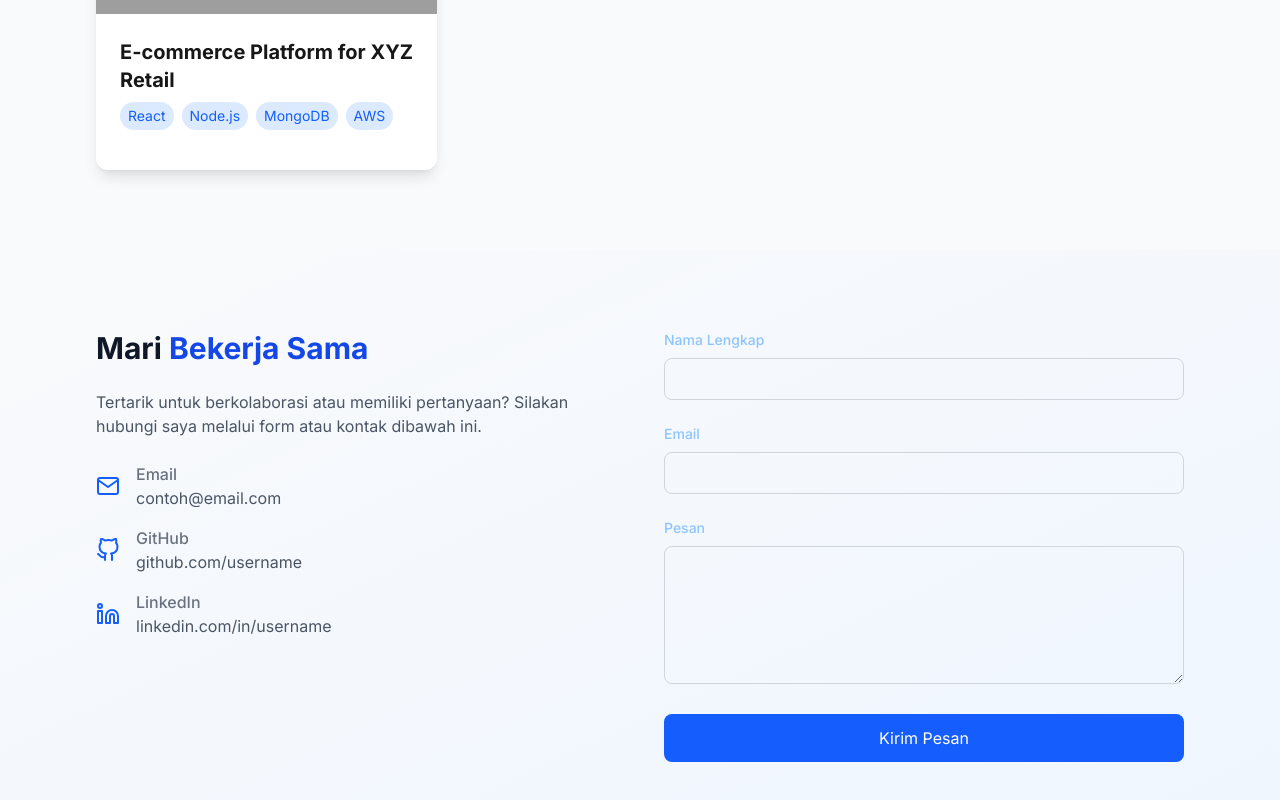
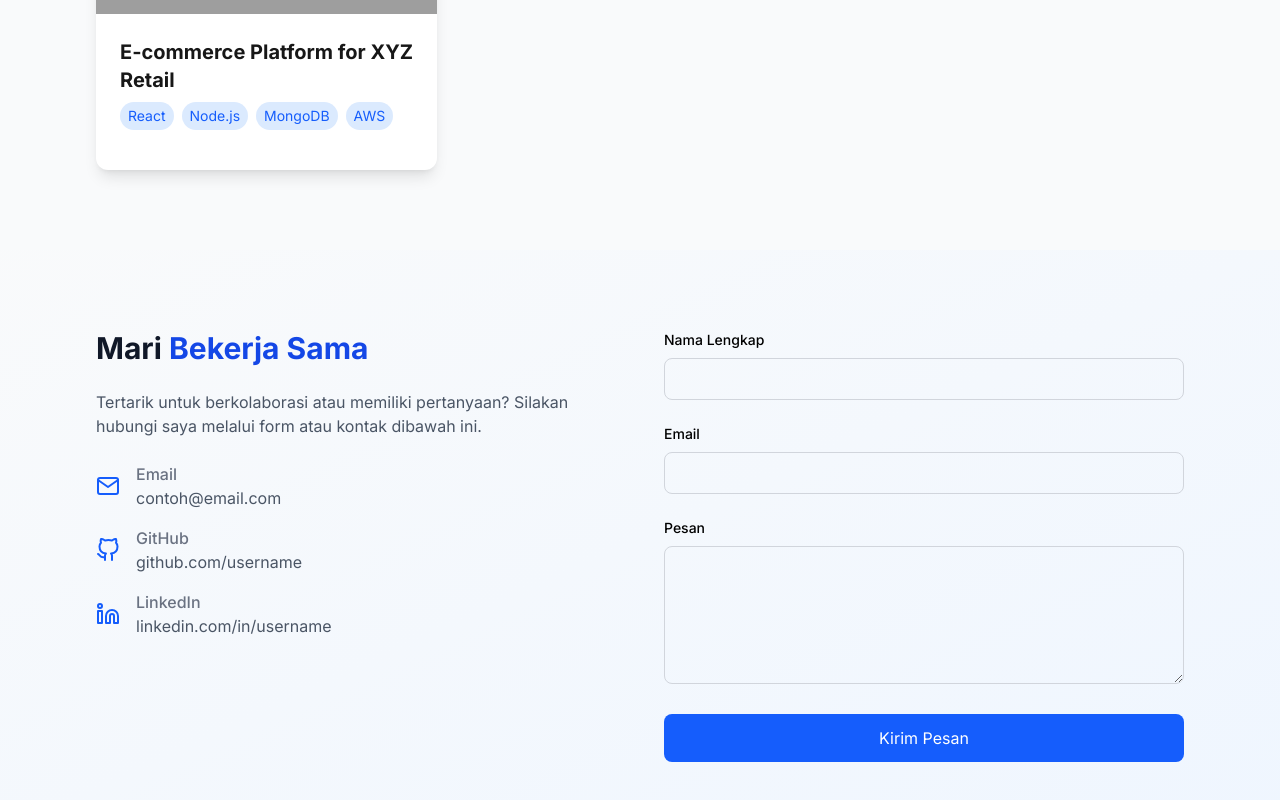
Before and after one commit to Abedneg12/abedportofolio, a Next.js app: page / in a window 1280 px wide. Shown: the part 2232-3032 px from the top of the page. Built offline with nearby package versions, Linux system fonts and the light colour scheme; grey boxes are pictures that could not be loaded.

Commit message:
Update Contact component label colors for improved readability

```diff
--- a/src/components/Contact.tsx
+++ b/src/components/Contact.tsx
@@ -101,7 +101,7 @@ export default function Contact() {
           {/* Contact Form */}
           <form onSubmit={handleSubmit(onSubmit)} className="space-y-6">
             <div>
-              <label className="block text-sm font-medium mb-2 text-blue-300" htmlFor="name">
+              <label className="block text-sm font-medium mb-2 text-black" htmlFor="name">
                 Nama Lengkap
               </label>
               <input
@@ -116,7 +116,7 @@ export default function Contact() {
             </div>
 
             <div>
-              <label className="block text-sm font-medium mb-2 text-blue-300" htmlFor="email">
+              <label className="block text-sm font-medium mb-2 text-black" htmlFor="email">
                 Email
               </label>
               <input
@@ -138,7 +138,7 @@ export default function Contact() {
             </div>
 
             <div>
-              <label className="block text-sm font-medium mb-2 text-blue-300" htmlFor="message">
+              <label className="block text-sm font-medium mb-2 text-black" htmlFor="message">
                 Pesan
               </label>
               <textarea
```
